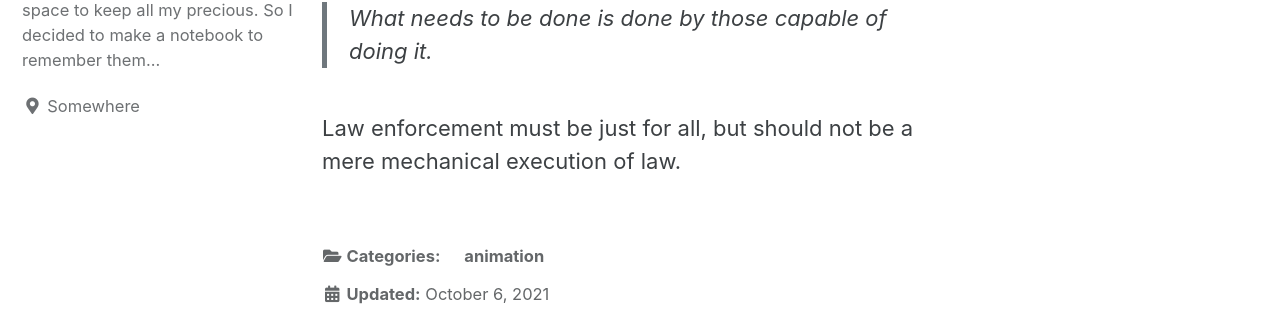
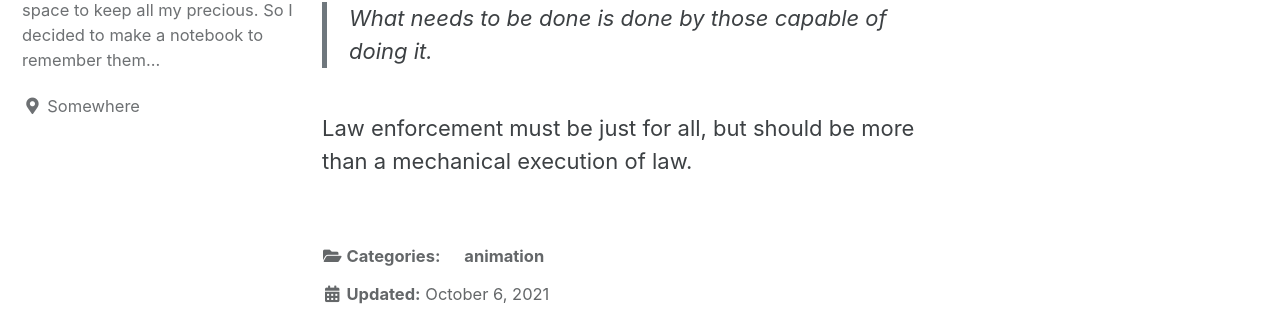
Before and after one commit to ikarus97/ikarus97.github.io, a Jekyll site: the page built from _posts/2021-10-06-psyco-pass.md, in a window 1280 px wide. Shown: the part 205-515 px from the top of the page. Built offline with Jekyll 4.4.1, drawn with Linux system fonts in a browser that asks for light colours; cached includes are drawn as plain includes.

Commit message:
Update 2021-10-06-psyco-pass.md

```diff
--- a/_posts/2021-10-06-psyco-pass.md
+++ b/_posts/2021-10-06-psyco-pass.md
@@ -7,4 +7,4 @@ categories:
 > What needs to be done is done by those capable of doing it.
 
 
-Law enforcement must be just for all, but should not be a mere mechanical execution of law.
+Law enforcement must be just for all, but should be more than a mechanical execution of law.
```
